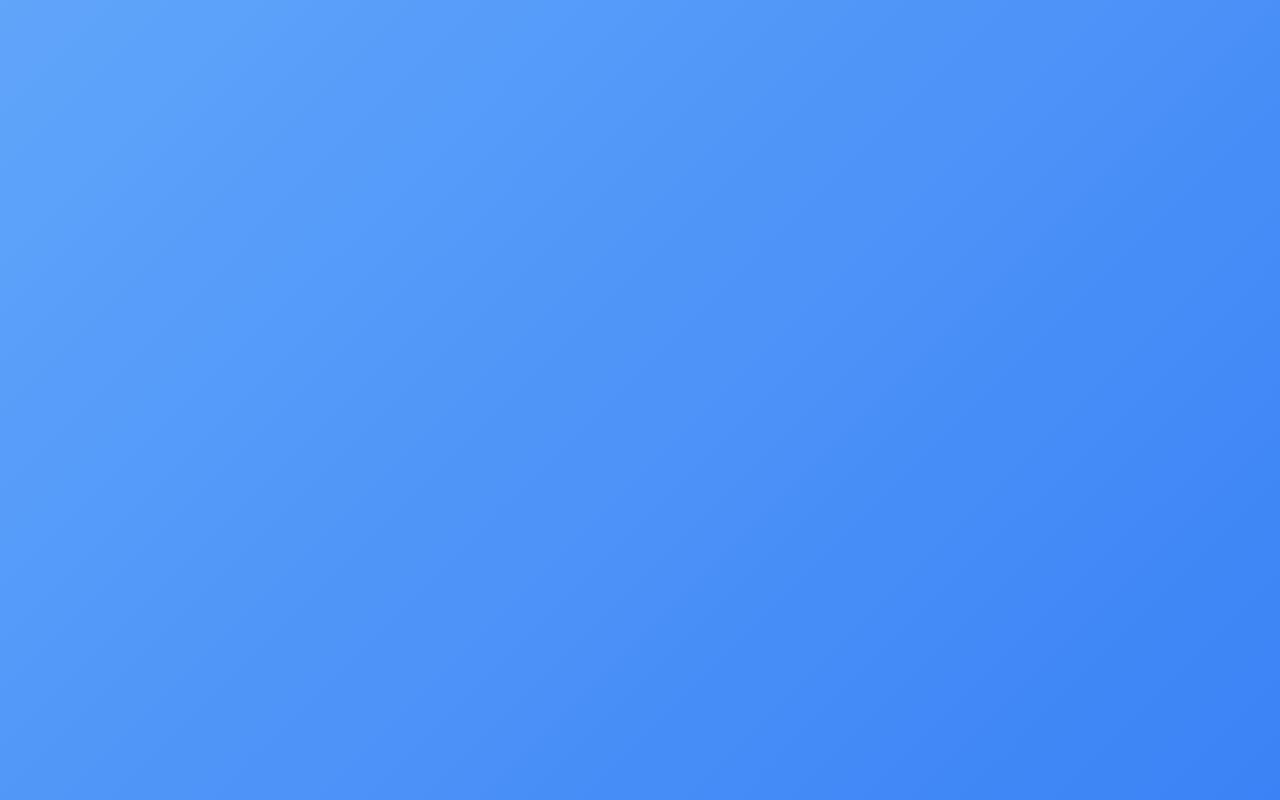
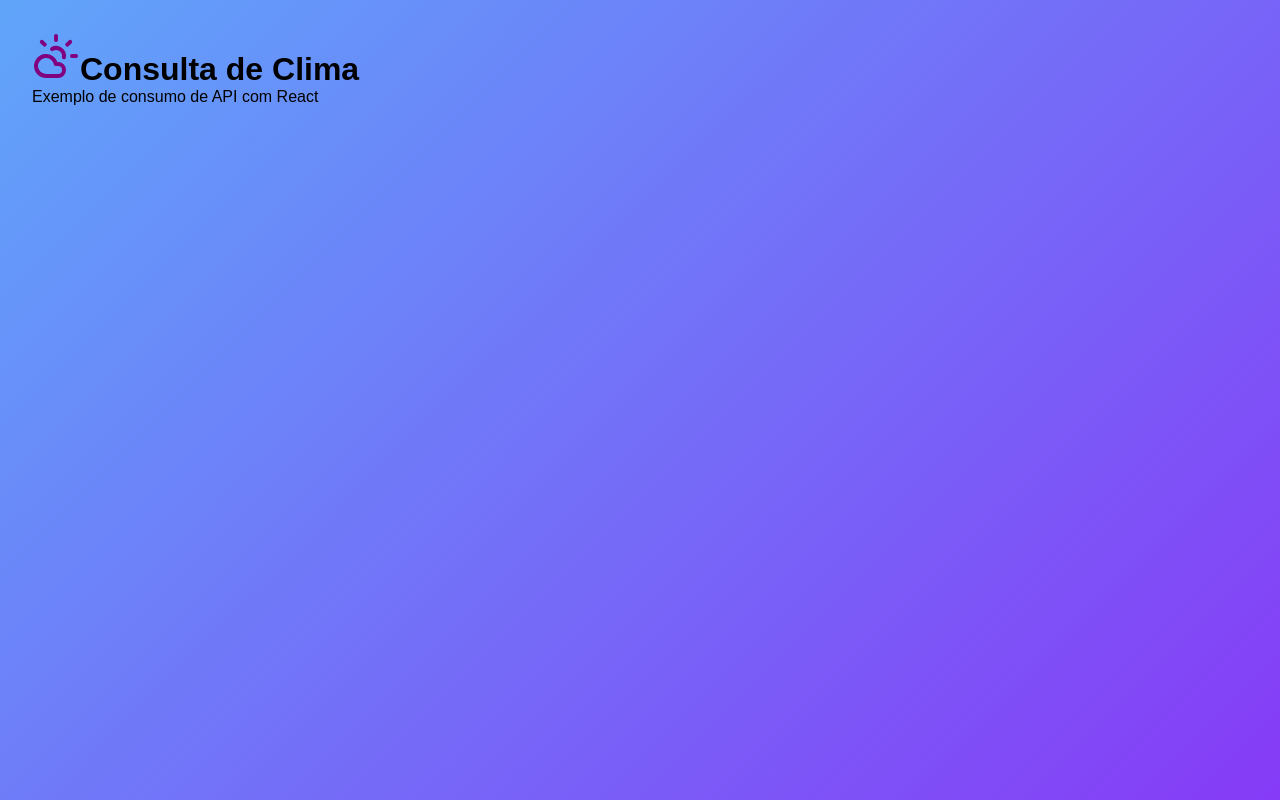
Before and after one commit to isabellacastro02/clima, a React (Vite) app: page / in a window 1280 px wide. Built offline with nearby package versions, Linux system fonts and the light colour scheme.

Commit message:
Add files via upload

```diff
--- a/package.json
+++ b/package.json
@@ -10,6 +10,7 @@
     "preview": "vite preview"
   },
   "dependencies": {
+    "lucide-react": "^0.544.0",
     "react": "^19.1.1",
     "react-dom": "^19.1.1"
   },
--- a/src/App.css
+++ b/src/App.css
@@ -3,6 +3,11 @@ body{
 }
 .app-container{
   min-height: 100vh;
-  background: linear-gradient(135deg, #60a5fa 0%, #3b82f6 100%);
+  background: linear-gradient(135deg, #60a5fa 0%, #863bf6 100%);
   padding: 32px;
 }
+.content-wrapper{
+  min-width: 768px;
+  margin: 0 auto;
+  /* background: #fff; */
+}
--- a/src/App.jsx
+++ b/src/App.jsx
@@ -1,5 +1,6 @@
 import { useState } from 'react'
 import './App.css'
+import { CloudSun} from 'lucide-react';
 
 function App() {
   const [cidade, setCidade] = useState('');
@@ -48,7 +49,13 @@ function App() {
     <>
       <div className="app-container">
         <div className="content-wrapper">
-
+        <header>
+          <h1>
+          <CloudSun color="purple" size={48} />
+            Consulta de Clima
+          </h1>
+          <p>Exemplo de consumo de API com React</p>
+        </header>
         </div>
       </div>
     </>
```
Also changed, not shown: 1 other file (tests, documents, lock files or other folders).
